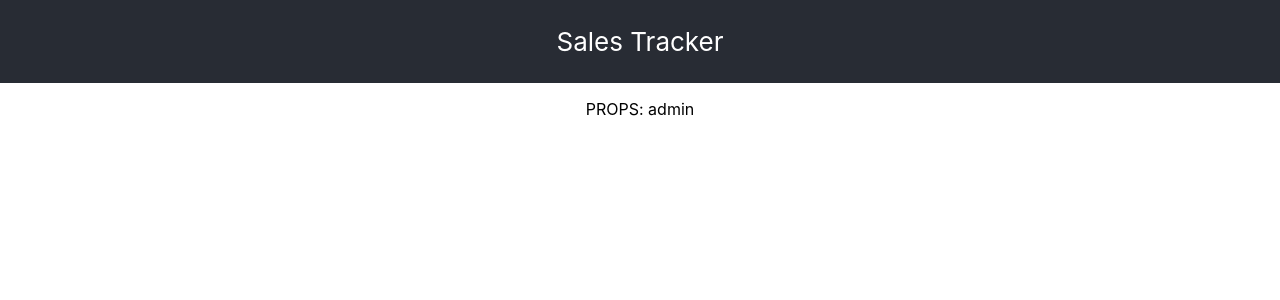
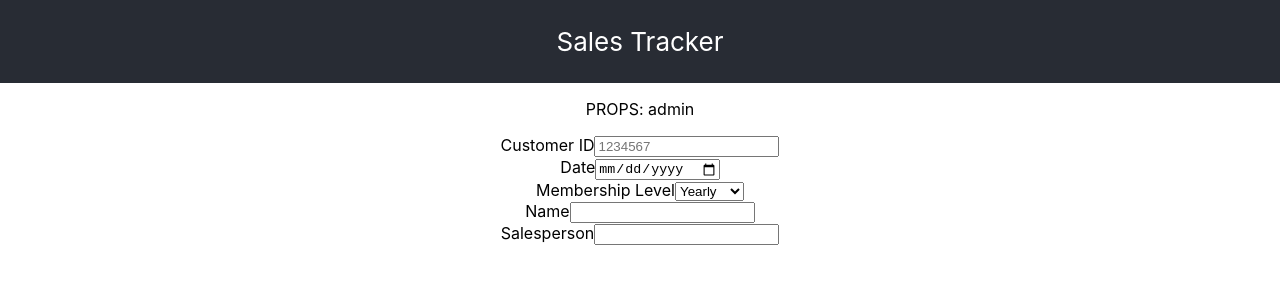
Before and after one commit to kDurg/salesTracker, a React (Create React App) app in the folder salestracker/: page / in a window 1280 px wide. Shown: the top 300 px of the page. Built offline with nearby package versions, Linux system fonts and the light colour scheme.

Commit message:
Add Sale form conditionally rendering, needs cleanup and transfer to components

```diff
--- a/salestracker/src/App.js
+++ b/salestracker/src/App.js
@@ -16,7 +16,7 @@ function App() {
           Sales Tracker
         </p>
       </header>
-      <AddSale userLevel='admin'/>
+        <AddSale userLevel='admin'/>
     </div>
   );
 }
--- a/salestracker/src/Components/FormControlCard.js
+++ b/salestracker/src/Components/FormControlCard.js
@@ -17,7 +17,7 @@ const FormControlCard = (props)=>{
                     </FormGroup>
                     <FormGroup>
                         <Label for='saleCID'>Customer ID#</Label>
-                        <Input type='number' name='cid' id='saleCID' placeholder='1234567' />
+                        <Input type='text' name='cid' id='saleCID' placeholder='1234567' />
                     </FormGroup>
                     <FormGroup>
                         <Label for='membership'>Membership</Label>
--- a/salestracker/src/Pages/AddSale.js
+++ b/salestracker/src/Pages/AddSale.js
@@ -12,12 +12,12 @@ export default class AddSale extends React.Component {
 		this.state = {
 			form: {
 				cid: '',
+				customerName: '',
 				date: '',
 				membershipLevel: '',
-                name: '',
 				salesPerson: '',
 			},
-            companyFormData: [],
+			companyFormFields: [],
 			searchedText: '',
 			userLevel: props.userLevel
 		};
@@ -26,14 +26,15 @@ export default class AddSale extends React.Component {
 		//   this.getSummonerData = this.getSummonerData.bind(this);
 		//   this.getMostRecentMatchData = this.getMostRecentMatchData.bind(this);
 		this.handleChange = this.handleChange.bind(this);
+		this.renderForm = this.renderForm.bind(this);
 		//   this.handleSubmit = this.handleSubmit.bind(this);
 	}
 
-    componentDidMount(){
+	componentDidMount() {
 		this.getFieldsData();
 	}
 
-    componentDidUpdate(){
+	componentDidUpdate() {
 		console.log('THis is STATE: ', this.state)
 	}
 
@@ -50,98 +51,95 @@ export default class AddSale extends React.Component {
 	//     this.getSummonerData(this.state.player.searchName);
 	// }
 
-    getFieldsData(){
+	getFieldsData() {
 		// THIS IS TO BE USED SERVERSIDE TO JOIN TABLES AND RETURN A DATA OBJECT
-        // NEED TO CHECK FOR REQUIRED FIELDS DATA USED IN ADD SALE SHEET
 
 		// MAKE A CALL TO GET THE ARRAY OF FIELDS REQUIRED TO ENTER SALE
 		let returnedFields = ['cid', 'date', 'membershipLevel', 'name', 'salesperson'];
-        let formFields = {fields: returnedFields};
+		let returnedMemberships = [];
 
-        // Lets add the membership
-        returnedFields.forEach(field =>{
-            if (field = 'membershipLevel'){
-
+		// SEARCH TO SEE IF THERE ARE MEMBERSHIP LEVELS
+		returnedFields.map(field => {
+			if (field = 'membershipLevel') {
 				// MAKE A CALL TO CHECK DB FOR MEMBERSHIP LEVELS
-                let returnedMemberships = ['Yearly', 'Monthly', '8-pass', '4-Pass'];
-                formFields= {
-                    fields: returnedFields,
-                    memberships: returnedMemberships
-                };
+				returnedMemberships = ['Yearly', 'Monthly', '8-pass', '4-Pass'];
+			} else {
+				returnedMemberships = null;
 			}
 		});
 
-        this.setState({companyFormData: formFields});
+		this.setState({
+			companyFormFields: returnedFields,
+			companyFormMemberships: returnedMemberships
+		});
 	}
 
-    renderForm() {
+	renderField(type, name, id, placeholder, friendlyFieldName) {
+		if (type !== 'select') {
+			return (
+				<FormGroup>
+					<Label for={id}>{friendlyFieldName}</Label>
+					<Input type={type} name={name} id={id} placeholder={placeholder} />
+				</FormGroup>
+			)
+		} else if (type == 'select') {
+			let options = this.state.companyFormMemberships;
+			return (
+				<FormGroup>
+					<Label for={id}>{friendlyFieldName}</Label>
+					<Input type={type} name={name} id={id} placeholder={placeholder}>
+						{options.map(membership => {
+							return (this.renderMemberships(membership))
+						})}
+					</Input>
+				</FormGroup>
+			)
+		}
+	}
 
-        console.log('RenderFormData: ', this.state.companyFormData);
+	renderForm(props) {
+		if (props) {
+			let friendlyFieldName = props[0].toUpperCase() + props.slice(1);
+			let id = `sale${friendlyFieldName}`;
+			let placeholder, type;
 
-        let idName, type, name, placeholder;
+			switch (props) {
 
-        // ADD LABEL AND INPUT FOR EACH FIELD (NOT MEMBERSHIPLEVEL)
-        // Object.entries(fieldData).forEach(category => {
+				case 'cid':
+					friendlyFieldName = 'Customer ID'
+					placeholder = '1234567'
+					return (
+						this.renderField(type, props, id, placeholder, friendlyFieldName)
+					)
 
-        //     if (category[0] == 'fields'){
-        //         console.log('cat1: ', category[0]);
-        //         category[1].forEach(field => {
-        //             console.log('field: ', field)
+				// FOR DATE PICKER INPUTS
+				case 'date':
+					placeholder = '6/1/2020';
+					type = 'date';
+					return (
+						this.renderField(type, props, id, placeholder, friendlyFieldName)
+					)
 
-        //             switch (field){
-        //                 case 'cid':
-        //                     console.log('CID: ')
-        //                     idName= 'saleCID';
-        //                     name= 'cid';
-        //                     placeholder= '1234567';
-        //                     type= 'text';
+				// FOR DROPDOWN INPUTS
+				case 'membershipLevel':
+					friendlyFieldName = 'Membership Level';
+					placeholder = 'Membership Level';
+					type = 'select';
+					return (
+						this.renderField(type, props, id, placeholder, friendlyFieldName)
+					)
 
-        //                     return (
-        //                         <Form>
+				default:
+					type = 'text'
+					return (
+						this.renderField(type, props, id, placeholder, friendlyFieldName)
+					)
+			}
+		}
+	}
 
-        //                         <FormGroup>
-        //                             <Label for = {idName}></Label>
-        //                             <Input type='text' name={name} id={idName} placeholder={placeholder} />
-        //                         </FormGroup>
-        //                         </Form>
-        //                     )
-
-        //                 default:
-        //                     return (<FormGroup> <p> BLANK {field}</p></FormGroup>)
-        //             }
-        //         })
-        //     }
-        // });
-
-        // IF THERE IS A MEMBERSHIP, LOOP THROUGH AND ADD AN OPTION FOR EACH MEMBERSHIP
-
-        // return (
-        //     <Form>
-        //         <FormGroup>
-        //             <Label for='saleName'>Name</Label>
-        //             <Input type='text' name='name' id='saleName' placeholder='Jane Doe' />
-        //         </FormGroup>
-        //         <FormGroup>
-        //             <Label for='saleDate'>Date</Label>
-        //             <Input type='date' name='date' id='saleDate' placeholder='6/1/2020' />
-        //         </FormGroup>
-        //         <FormGroup>
-        //             <Label for='saleCID'>Customer ID#</Label>
-        //             <Input type='number' name='cid' id='saleCID' placeholder='1234567' />
-        //         </FormGroup>
-        //         <FormGroup>
-        //             <Label for='membership'>Membership</Label>
-        //             <Input type="select" name="selectMembership" id="membershipLevel">
-        //                 {/* import options from props */}
-        //                 <option>1</option>
-        //                 <option>2</option>
-        //                 <option>3</option>
-        //                 <option>4</option>
-        //                 <option>5</option>
-        //             </Input>
-        //         </FormGroup>
-        //     </Form>
-        // )
+	renderMemberships(membership) {
+		return (<option value={membership}>{membership}</option>)
 	}
 
 	renderUserLevel(userLevel) {
@@ -189,13 +187,17 @@ export default class AddSale extends React.Component {
 	}
 
 	render() {
+		if (this.state.companyFormFields) {
+			const companyFields = this.state.companyFormFields;
 			return (
 				<>
 					{this.renderUserLevel(this.state.userLevel)}
-                {this.renderForm()}
+					{companyFields.map(name => {
+						return this.renderForm(name)
+					})}
 				</>
 			)
-
+		}
 	}
 
 }
```
Lines whose indentation alone changed are shown as unchanged.
